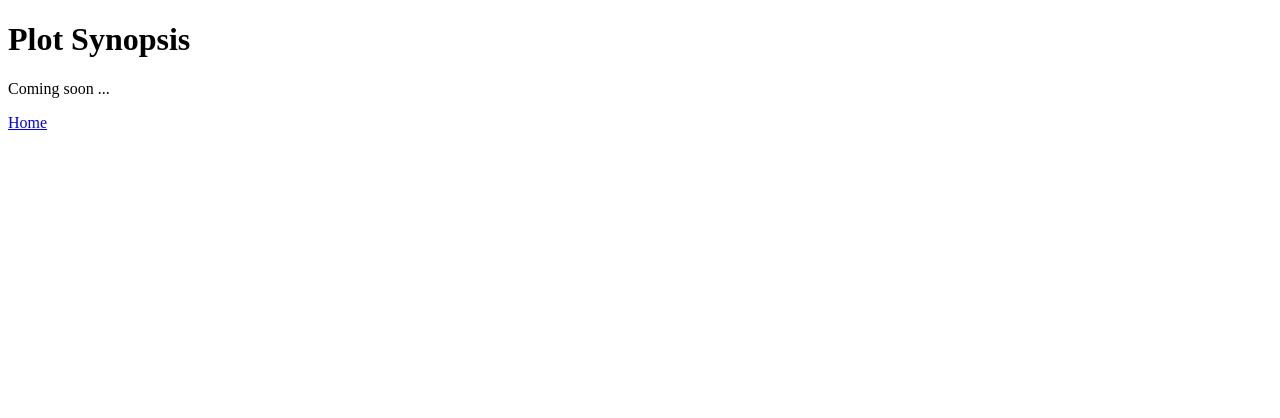
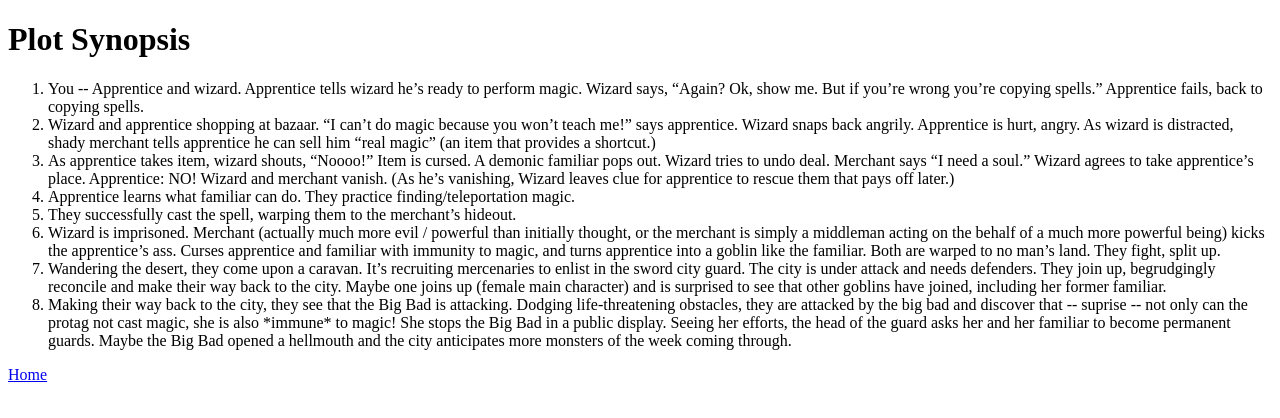
Before and after one commit to bradenwalker/gatsby-starter-1, a Gatsby site: page /plot-synopsis in a window 1280 px wide. Built offline with nearby package versions, Linux system fonts and the light colour scheme; Gatsby itself is replaced by a stand-in of ours.

Commit message:
update plot synopsis

```diff
--- a/src/pages/plot-synopsis.js
+++ b/src/pages/plot-synopsis.js
@@ -4,7 +4,32 @@ import Link from 'gatsby-link'
 const PlotPage = () => (
   <div>
     <h1>Plot Synopsis</h1>
-    <p>Coming soon ...</p>
+    <ol>
+      <li>
+        You -- Apprentice and wizard. Apprentice tells wizard he’s ready to perform magic. Wizard says, “Again? Ok, show me. But if you’re wrong you’re copying spells.” Apprentice fails, back to copying spells.
+      </li>
+      <li>
+        Wizard and apprentice shopping at bazaar. “I can’t do magic because you won’t teach me!” says apprentice. Wizard snaps back angrily. Apprentice is hurt, angry. As wizard is distracted, shady merchant tells apprentice he can sell him “real magic” (an item that provides a shortcut.)
+      </li>
+      <li>
+        As apprentice takes item, wizard shouts, “Noooo!” Item is cursed. A demonic familiar pops out. Wizard tries to undo deal. Merchant says “I need a soul.” Wizard agrees to take apprentice’s place. Apprentice: NO! Wizard and merchant vanish. (As he’s vanishing, Wizard leaves clue for apprentice to rescue them that pays off later.)
+      </li>
+      <li>
+        Apprentice learns what familiar can do. They practice finding/teleportation magic.
+      </li>
+      <li>
+        They successfully cast the spell, warping them to the merchant’s hideout.
+      </li>
+      <li>
+        Wizard is imprisoned. Merchant (actually much more evil / powerful than initially thought, or the merchant is simply a middleman acting on the behalf of a much more powerful being) kicks the apprentice’s ass. Curses apprentice and familiar with immunity to magic, and turns apprentice into a goblin like the familiar. Both are warped to no man’s land. They fight, split up.
+      </li>
+      <li>
+        Wandering the desert, they come upon a caravan. It’s recruiting mercenaries to enlist in the sword city guard. The city is under attack and needs defenders. They join up, begrudgingly reconcile and make their way back to the city. Maybe one joins up (female main character) and is surprised to see that other goblins have joined, including her former familiar.
+      </li>
+      <li>
+        Making their way back to the city, they see that the Big Bad is attacking. Dodging life-threatening obstacles, they are attacked by the big bad and discover that -- suprise -- not only can the protag not cast magic, she is also *immune* to magic! She stops the Big Bad in a public display. Seeing her efforts, the head of the guard asks her and her familiar to become permanent guards. Maybe the Big Bad opened a hellmouth and the city anticipates more monsters of the week coming through.
+      </li>
+    </ol>
     <Link to="/">Home</Link>
   </div>
 )
```
